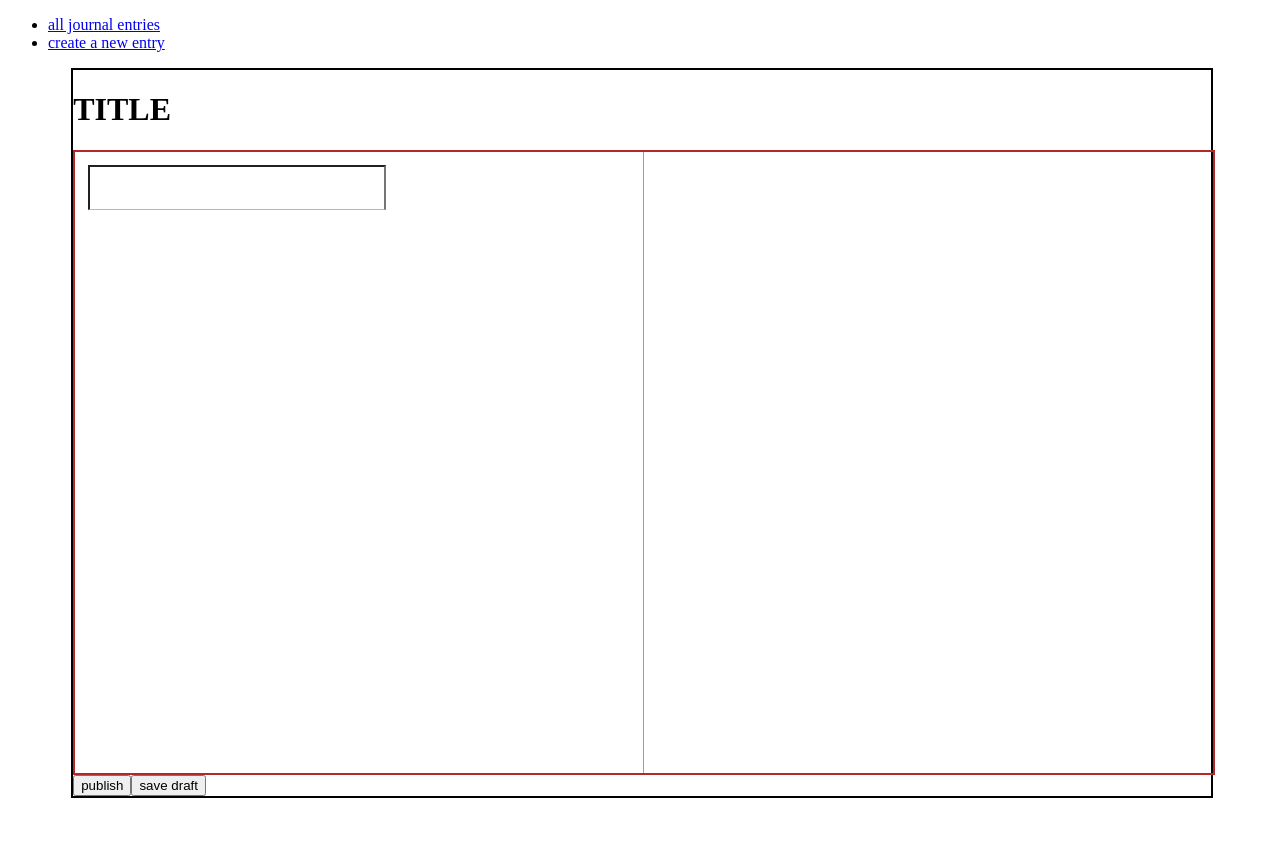
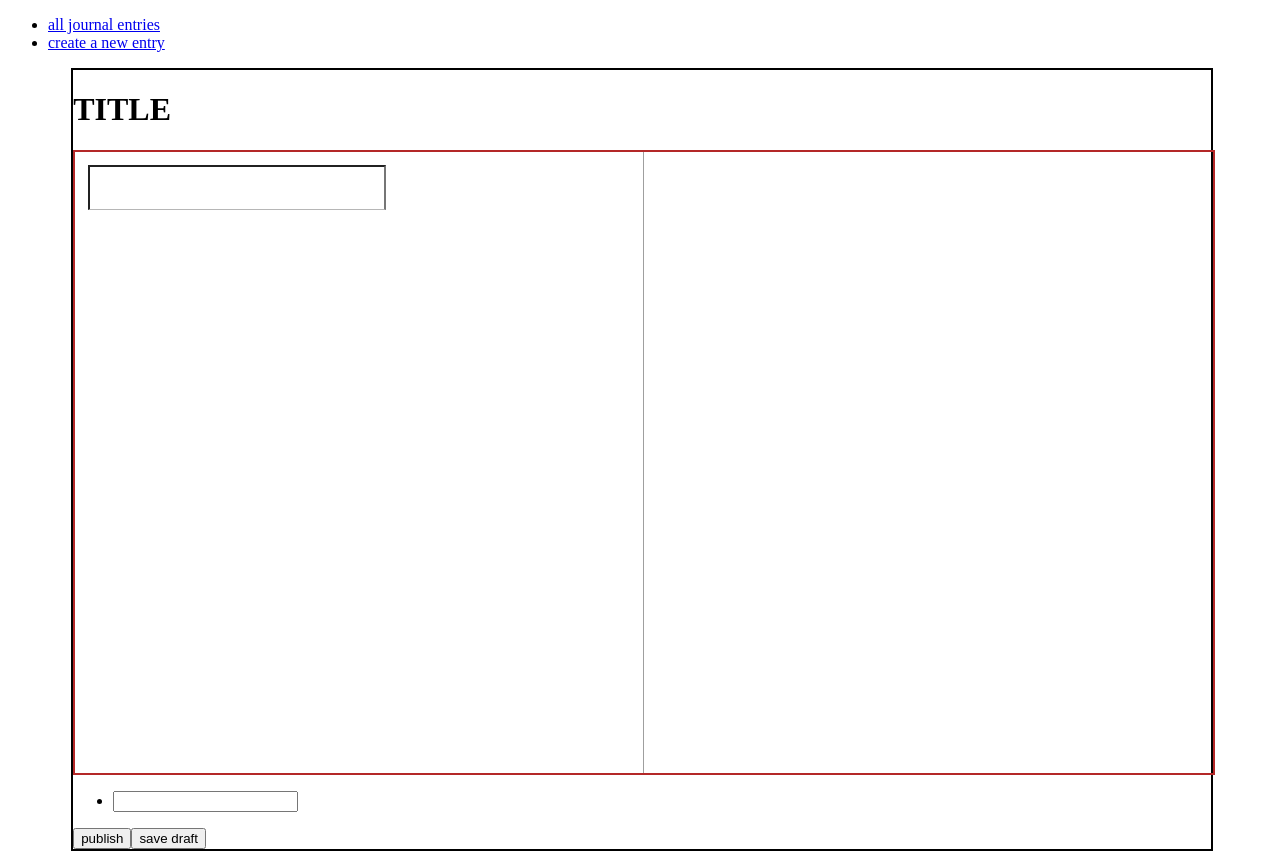
Before and after one commit to bainjen/journal, a React (Create React App) app: page /new in a window 1280 px wide. Before the commit the page ends 806 px from the top, so only its background shows below. Built offline with nearby package versions, Linux system fonts and the light colour scheme.

Commit message:
create a tag component that listens for user input - tags are added on enter, deleted on backspace

```diff
--- a/src/components/Create.jsx
+++ b/src/components/Create.jsx
@@ -3,6 +3,7 @@ import styled from "styled-components";
 
 import MarkedInput from "./MarkedInput";
 import Preview from "./Preview";
+import Tags from "./Tags";
 
 const CreateMain = styled.main`
   width: 90%;
@@ -21,7 +22,7 @@ const EditorContainer = styled.div`
 const Create = ({ saveDraft }) => {
   const [markdownText, setMarkdownText] = useState("");
   const [title, setTitle] = useState("");
-
+  // const [tags, setTags] = useState([]);
   // const title = "Hello Ducky";
   const author = "Montauk Grabsky";
   const tags = ["unicorns", "tattoos", "goats"];
@@ -41,6 +42,7 @@ const Create = ({ saveDraft }) => {
         <MarkedInput setMarkdownText={setMarkdownText} setTitle={setTitle} />
         <Preview markdownText={markdownText} />
       </EditorContainer>
+      <Tags />
       <button onClick={publish}>publish</button>
       <button onClick={save}>save draft</button>
     </CreateMain>
--- /dev/null
+++ b/src/components/Tags.jsx
@@ -0,0 +1,58 @@
+import React, { useState } from "react";
+import styled from "styled-components";
+
+const TagDiv = styled.div``;
+
+const Tags = () => {
+  const [tags, setTags] = useState([]);
+  const [tagInput, setTagInput] = useState("");
+
+  const removeTag = (i) => {
+    const newTags = [...tags];
+    newTags.splice(i, 1);
+    setTags(newTags);
+  };
+
+  const inputKeyDown = (e) => {
+    const val = e.target.value;
+    if (e.key === "Enter" && val) {
+      if (tags.find((tag) => tag.toLowerCase() === val.toLowerCase())) {
+        return;
+      }
+      setTags((prev) => [...prev, val]);
+      setTagInput("");
+    } else if (e.key === "Backspace" && !val) {
+      removeTag(tags.length - 1);
+    }
+  };
+
+  const handleChange = (e) => {
+    const { value } = e.target;
+    setTagInput(value);
+  };
+  const currentTags = tags.map((tag, i) => {
+    return (
+      <li key={tag}>
+        {tag}
+        <button onClick={() => removeTag(i)}>x</button>
+      </li>
+    );
+  });
+  return (
+    <TagDiv>
+      <ul>
+        {currentTags}
+        <li>
+          <input
+            type="text"
+            onKeyDown={inputKeyDown}
+            value={tagInput}
+            onChange={handleChange}
+          />
+        </li>
+      </ul>
+    </TagDiv>
+  );
+};
+
+export default Tags;
```
